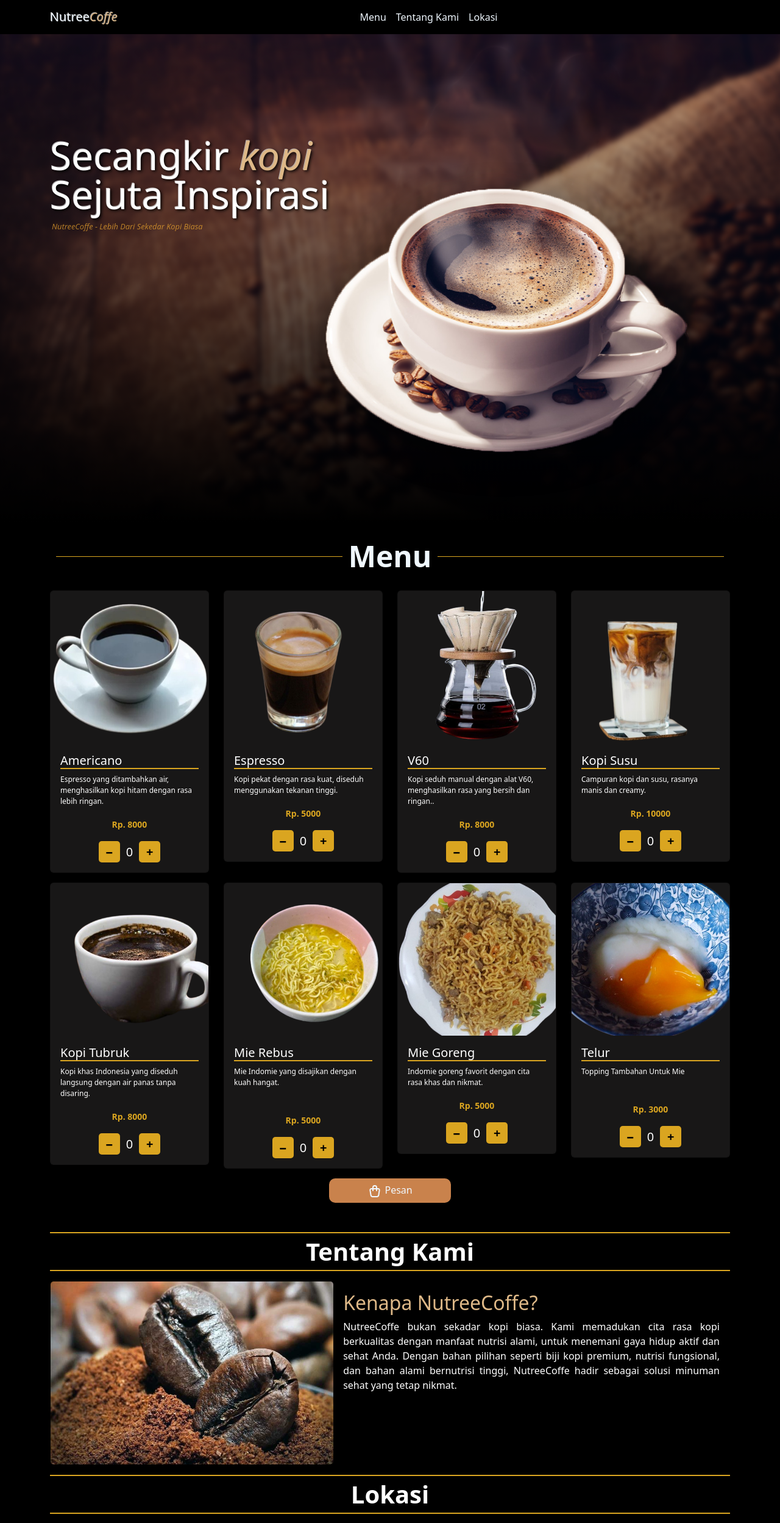
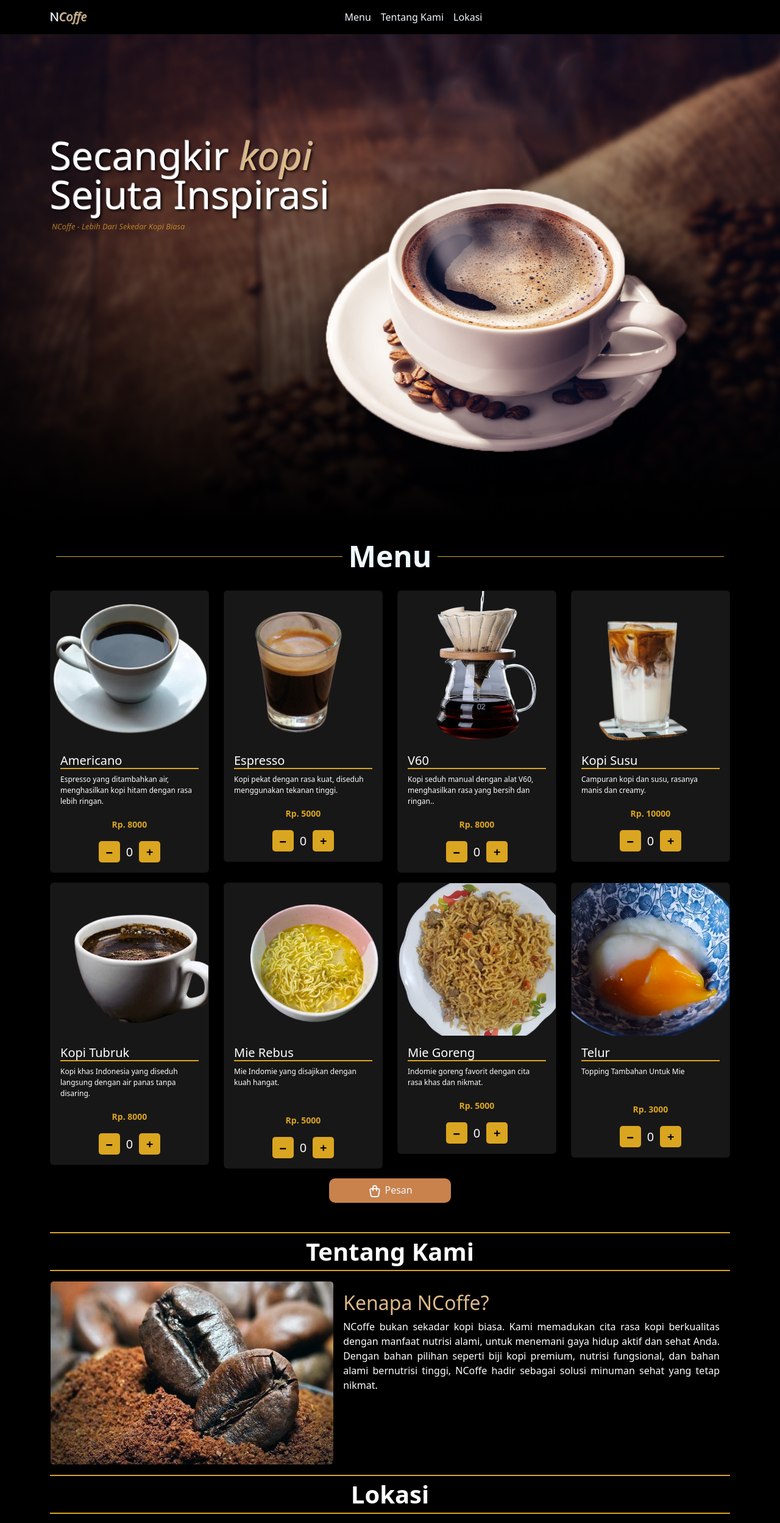
Before and after one commit to AmadeuzH/NutreeCoffe, a plain HTML site: page index.html in a window 1280 px wide. Shown: the top 2497 px of the page at 61% size. Drawn offline with nearby package versions, Linux system fonts and the light colour scheme.

Commit message:
Update index.html

```diff
--- a/index.html
+++ b/index.html
@@ -4,7 +4,7 @@
     <meta charset="utf-8">
     <meta name="viewport" content="width=device-width, initial-scale=1">
 
-    <title>Nutree Coffe</title>
+    <title>N Coffe</title>
     <link href="https://cdn.jsdelivr.net/npm/bootstrap@5.3.6/dist/css/bootstrap.min.css" rel="stylesheet" integrity="sha384-4Q6Gf2aSP4eDXB8Miphtr37CMZZQ5oXLH2yaXMJ2w8e2ZtHTl7GptT4jmndRuHDT" crossorigin="anonymous">
     <link rel="stylesheet" href="style.css">
     <link href="https://unpkg.com/aos@2.3.1/dist/aos.css" rel="stylesheet">
@@ -14,7 +14,7 @@
 
       <nav class="navbar navbar-expand-lg " style="background-color: black; ">
         <div class="container" >
-          <a class="navbar-brand" style="color: aliceblue;text-shadow: 2px 2px 5px black, -1px -1px 0 rgba(255, 255, 255, 0.7); " href="">Nutree<span style="font-style: italic;color: burlywood;">Coffe</span> </a>
+          <a class="navbar-brand" style="color: aliceblue;text-shadow: 2px 2px 5px black, -1px -1px 0 rgba(255, 255, 255, 0.7); " href="">N<span style="font-style: italic;color: burlywood;">Coffe</span> </a>
           <button class="navbar-toggler bg-body " style="position: relative; z-index: 4;" type="button" data-bs-toggle="collapse" data-bs-target="#navbarNavAltMarkup" aria-controls="navbarNavAltMarkup" aria-expanded="false" aria-label="Toggle navigation">
             <span class="navbar-toggler-icon"></span>
           </button>
@@ -33,7 +33,7 @@
         <div class="container">
         <div data-aos="fade-up" data-aos-duration="1500" class="textjudul" style="width: 50%;" >
           <h1  class="" style="font-size: clamp(2.5rem, 5vw, 5rem); color: rgb(255, 255, 255);text-shadow: 2px 2px 5px black, -1px -1px 0 rgba(255, 255, 255, 0.7); line-height: 1; padding-top: 30%;">Secangkir <span style="font-style: italic;color: burlywood ;">kopi</span>  Sejuta Inspirasi</h1>
-          <p style="color: rgba(246, 173, 47, 0.952); padding-left: 3px;opacity: 0.7; font-style: italic;line-height: 2;font-size: clamp(0.6rem, 1vw, 1rem);">NutreeCoffe - Lebih Dari Sekedar Kopi Biasa</p>
+          <p style="color: rgba(246, 173, 47, 0.952); padding-left: 3px;opacity: 0.7; font-style: italic;line-height: 2;font-size: clamp(0.6rem, 1vw, 1rem);">NCoffe - Lebih Dari Sekedar Kopi Biasa</p>
 
         </div>
       </div>
@@ -412,8 +412,8 @@
           </div>
           <div class="col-md-7">
             <div class="card-body">
-              <h5 class="card-title" style="font-size: 2rem; color: burlywood;">Kenapa NutreeCoffe?</h5>
-              <p class="card-text" style="font-size: 1rem;text-align: justify;">NutreeCoffe bukan sekadar kopi biasa. Kami memadukan cita rasa kopi berkualitas dengan manfaat nutrisi alami, untuk menemani gaya hidup aktif dan sehat Anda. Dengan bahan pilihan seperti biji kopi premium, nutrisi fungsional, dan bahan alami bernutrisi tinggi, NutreeCoffe hadir sebagai solusi minuman sehat yang tetap nikmat.</p>
+              <h5 class="card-title" style="font-size: 2rem; color: burlywood;">Kenapa NCoffe?</h5>
+              <p class="card-text" style="font-size: 1rem;text-align: justify;">NCoffe bukan sekadar kopi biasa. Kami memadukan cita rasa kopi berkualitas dengan manfaat nutrisi alami, untuk menemani gaya hidup aktif dan sehat Anda. Dengan bahan pilihan seperti biji kopi premium, nutrisi fungsional, dan bahan alami bernutrisi tinggi, NCoffe hadir sebagai solusi minuman sehat yang tetap nikmat.</p>
 
             </div>
           </div>
@@ -428,7 +428,7 @@
           <div class="col-md-7" >
             <div class="card-body">
               <h5 class="card-title" style="font-size: 2rem;color: burlywood;">Fapet Unpad Gd 3 Lt 1</h5>
-              <p class="card-text" style="font-size: 1rem;text-align: justify;">Lokasi NutreeCoffe ada di Fakultas Peternakan Unpad, Gedung 3 Lantai 1. Kamu gampang banget nemuin tempatnya, Begitu masuk ke area Fakultas Peternakan, tinggal cari Gedung 3, dan kamu langsung nemuin NutreeCoffe di lantai paling bawah. Lokasinya juga dekat dengan area parkir, jadi gampang banget buat mampir — entah itu habis kuliah, mau nugas, atau cuma pengen ngopi santai. Kalau bingung, tinggal tanya aja ke satpam atau mahasiswa di sekitar, pasti pada tahu!</p>
+              <p class="card-text" style="font-size: 1rem;text-align: justify;">Lokasi NCoffe ada di Fakultas Peternakan Unpad, Gedung 3 Lantai 1. Kamu gampang banget nemuin tempatnya, Begitu masuk ke area Fakultas Peternakan, tinggal cari Gedung 3, dan kamu langsung nemuin NCoffe di lantai paling bawah. Lokasinya juga dekat dengan area parkir, jadi gampang banget buat mampir — entah itu habis kuliah, mau nugas, atau cuma pengen ngopi santai. Kalau bingung, tinggal tanya aja ke satpam atau mahasiswa di sekitar, pasti pada tahu!</p>
 
             </div>
           </div>
```
